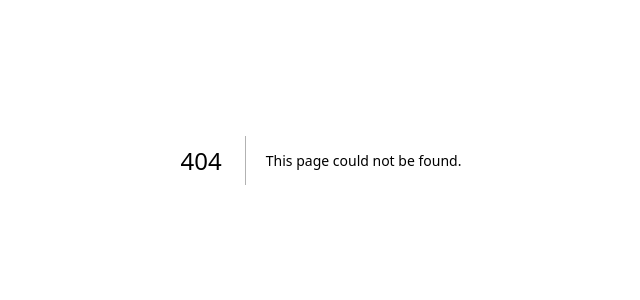
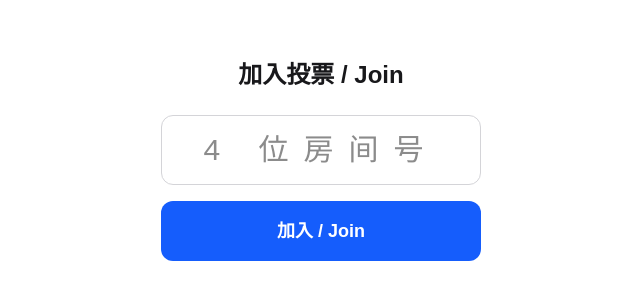
Before and after one commit to Simonsiah/qipashuo-classroom, a Next.js app: page /join in a window 1280 px wide. Before the commit this address had no page. Shown: the part 240-540 px from the top of the page, without its empty margins (319-959 px from the left). Built offline with nearby package versions, Linux system fonts and the light colour scheme.

Commit message:
feat: join-by-code page

```diff
--- /dev/null
+++ b/src/app/join/page.tsx
@@ -0,0 +1,55 @@
+"use client";
+
+import { useState } from "react";
+import { useRouter } from "next/navigation";
+import { isValidRoomCode } from "@/lib/roomCode";
+
+export default function JoinPage() {
+  const router = useRouter();
+  const [code, setCode] = useState("");
+  const [error, setError] = useState(false);
+
+  function handleSubmit(e: React.FormEvent) {
+    e.preventDefault();
+    if (!isValidRoomCode(code)) {
+      setError(true);
+      return;
+    }
+    setError(false);
+    router.push(`/room/${code}/vote`);
+  }
+
+  return (
+    <div className="flex flex-1 flex-col items-center justify-center gap-6 p-6">
+      <h1 className="text-2xl font-bold text-zinc-900">加入投票 / Join</h1>
+      <form
+        onSubmit={handleSubmit}
+        className="flex w-full max-w-xs flex-col items-stretch gap-4"
+      >
+        <input
+          type="text"
+          inputMode="numeric"
+          pattern="\d*"
+          maxLength={4}
+          aria-label="房间号 / Room code"
+          placeholder="4 位房间号"
+          value={code}
+          onChange={(e) => {
+            setCode(e.target.value.replace(/\D/g, "").slice(0, 4));
+            setError(false);
+          }}
+          className="rounded-xl border border-zinc-300 px-4 py-4 text-center text-3xl tracking-[0.5em] focus:border-blue-500 focus:outline-none"
+        />
+        {error && (
+          <p className="text-sm text-red-600">请输入有效的 4 位房间号。</p>
+        )}
+        <button
+          type="submit"
+          className="rounded-xl bg-blue-600 py-4 text-lg font-bold text-white transition active:scale-95"
+        >
+          加入 / Join
+        </button>
+      </form>
+    </div>
+  );
+}
```
Also changed, not shown: 1 other file (tests, documents, lock files or other folders).
